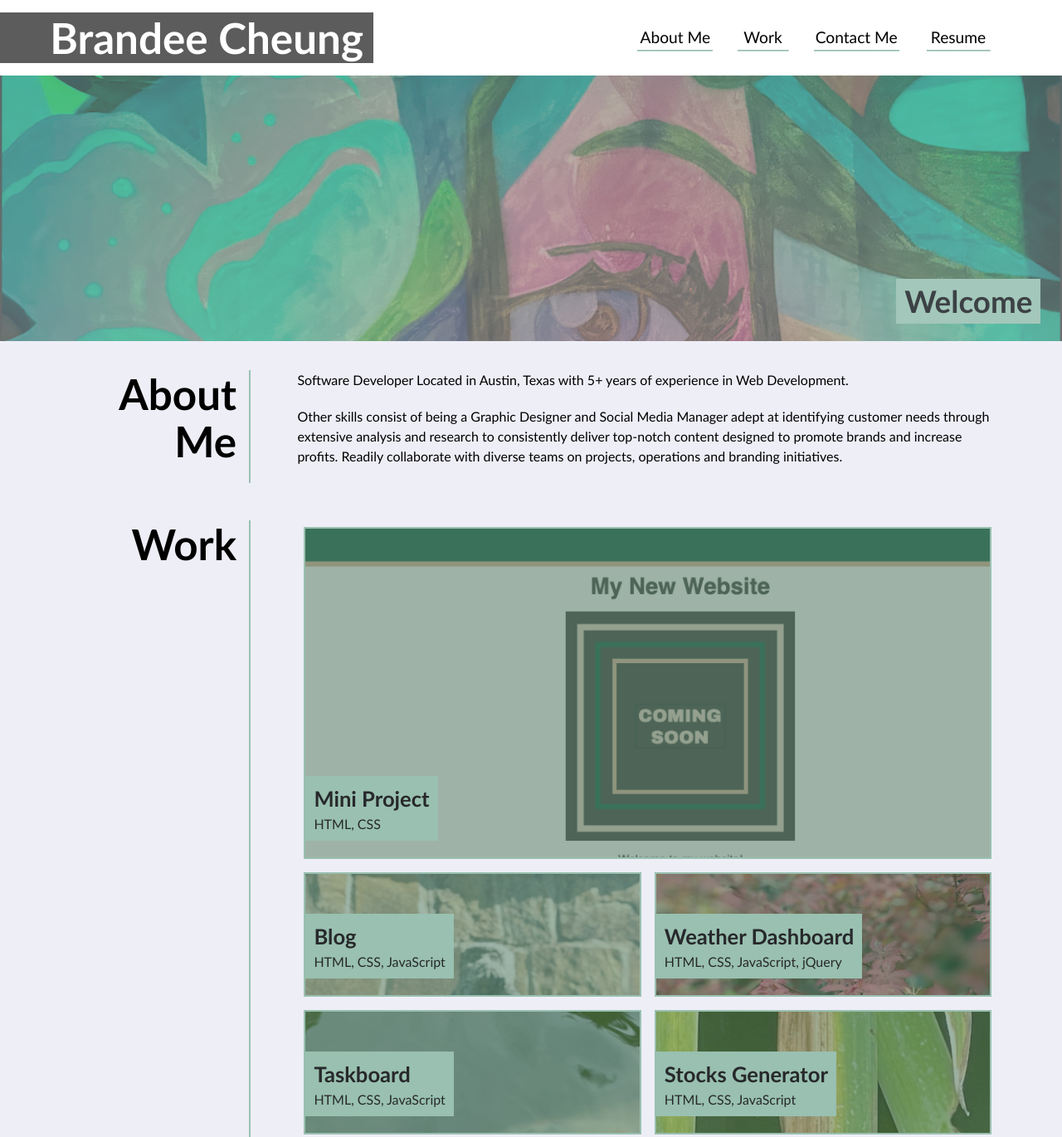
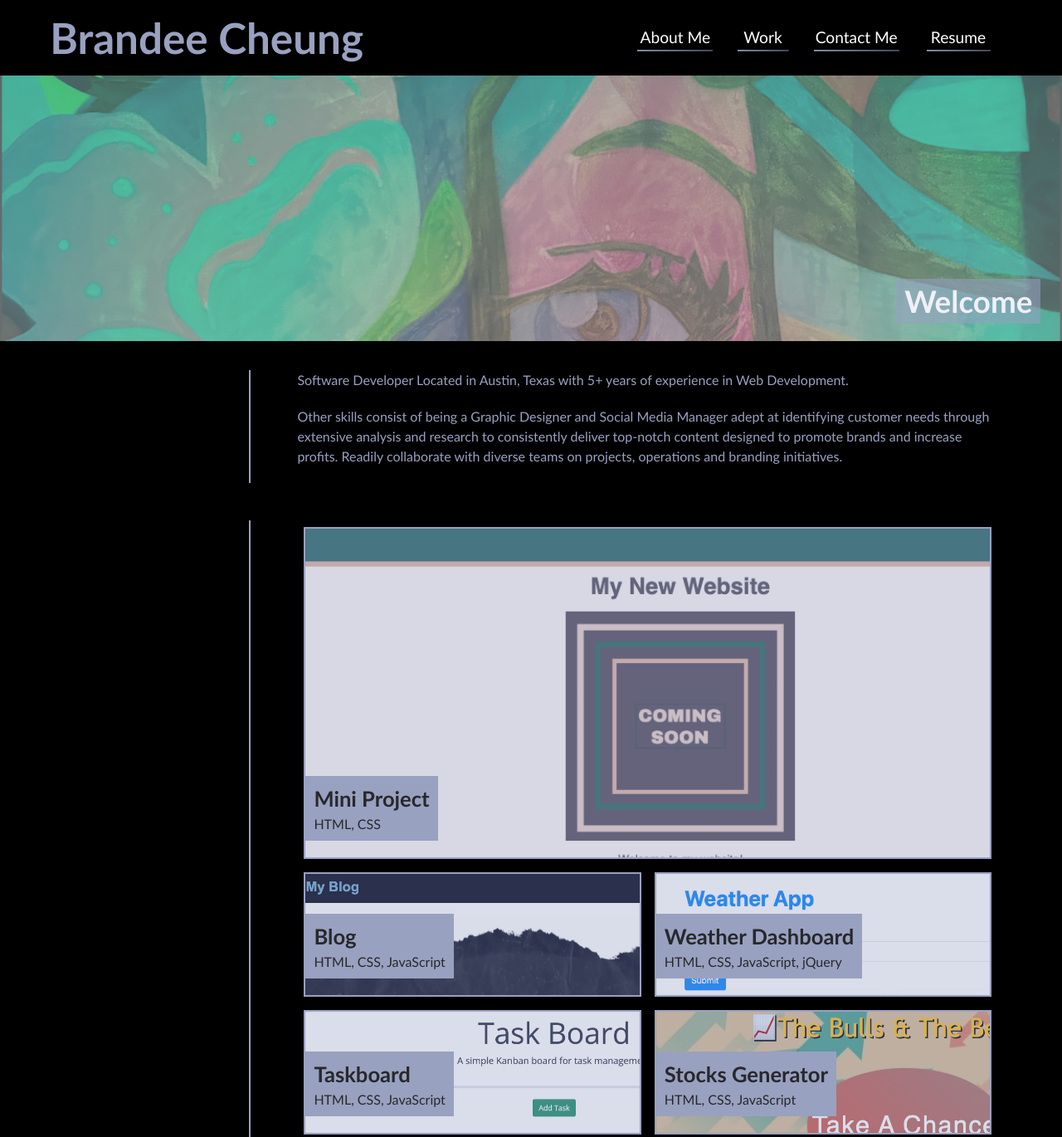
Before and after one commit to brandeecheung/PortfolioPage, a plain HTML site: page index.html in a window 1280 px wide. Shown: the top 1370 px of the page at 83% size. Drawn offline with Linux system fonts and the light colour scheme.

Commit message:
redo colors and add project screenshots

```diff
--- a/assets/css/style.css
+++ b/assets/css/style.css
@@ -4,8 +4,8 @@
 
 /* brand color palette */
 :root {
-  --primary: rgb(100, 128, 115);
-  --secondary: rgb(153, 192, 176);
+  --primary: rgba(139, 148, 185, 0.56);
+  --secondary: rgb(153, 161, 192);
   --tertiary: rgb(39, 40, 43);
   --dark: rgb(0, 0, 0);
   --light: rgba(238, 238, 247, 1);
@@ -17,7 +17,7 @@ body {
   padding: 0;
   font-family: 'Trebuchet MS', 'Lucida Sans Unicode', 'Lucida Grande', 'Lucida Sans', Arial, sans-serif;
   color: black;
-  background-color: var(--light);
+  background-color: var(--dark);
   line-height: 1.5;
 }
 
@@ -38,12 +38,12 @@ header {
   justify-content: space-between;
   flex-wrap: wrap;
   align-items: center;
-  background-color: rgb(255 255 255);
-  box-shadow: 0 5px 35px rgba(156, 211, 199, 0.4);
+  background-color: rgb(0, 0, 0);
+  box-shadow: 0 5px 35px rgba(112, 97, 130, 0.4);
 }
 
 header h1 {
-  color: rgb(255 255 255);
+  color: var(--secondary);
   background-color: rgba(0, 0, 0, 0.641);
   padding: 5px 1% 5px 5%;
   margin: 0;
@@ -65,9 +65,9 @@ nav {
 nav a {
   text-decoration: none;
   padding: 2px 15px;
-  color: black;
+  color: white;
   margin-right: 10px;
-  background-image: linear-gradient(270deg, var(--secondary) 0%, var(--secondary) 100%);
+  background-image: linear-gradient(270deg, var(--primary) 0%, var(--secondary) 100%);
   background-repeat: no-repeat;
   background-size: 80% 0.09em;
   background-position: bottom;
@@ -77,7 +77,7 @@ nav a {
 
 nav a:hover {
   background-size: 100% 100%;
-  color: var(--primary);
+  color: var(--light);
 }
 
 nav a:last-child {
@@ -140,8 +140,8 @@ main {
 }
 
 .hero-banner h2 {
-  --header-bg-color: var(--secondary);
-  --header-text-color: var(--tertiary);
+  --header-bg-color: var(--primary);
+  --header-text-color: var(--light);
 
   background-color: var(--header-bg-color);
   color: var(--header-text-color);
@@ -185,6 +185,7 @@ main {
 
 .page-section p {
   margin-bottom: 20px;
+  color: var(--secondary);
 }
 
 /* flex styles */
@@ -241,12 +242,11 @@ main {
 }
 
 .contact address a {
-  color: var(--tertiary);
+  color: var(--light);
   padding: 5px;
   text-decoration: none;
-  font-size: 1.3rem;
+  font-size: 1rem;
   font-style: normal;
-  background-image: linear-gradient(270deg, var(--primary) 0%, var(--primary) 100%);
   background-repeat: no-repeat;
   background-size: 100% 0.2em;
   background-position: bottom;
@@ -269,19 +269,19 @@ main {
 /* portfolio project images (my photography as placeholders) */
 
 .work1 {
-  background-image: url("../images/MyPhoto1.jpg");
+  background-image: url("../images/blogshot.png");
 }
 
 .work2 {
-  background-image: url("../images/MyPhoto2.jpg");
+  background-image: url("../images/weathershot.png");
 }
 
 .work3 {
-  background-image: url("../images/MyPhoto3.jpg");
+  background-image: url("../images/taskboardshot.png");
 }
 
 .work4 {
-  background-image: url("../images/MyPhoto4.jpg");
+  background-image: url("../images/stockshot.png");
 }
 
 
```
Also changed, not shown: assets/images/MyPhoto1.JPG (deleted), assets/images/MyPhoto2.JPG (deleted), assets/images/MyPhoto3.JPG (deleted), assets/images/MyPhoto4.JPG (deleted), assets/images/blogshot.png (added), assets/images/stockshot.png (added), assets/images/taskboardshot.png (added), assets/images/weathershot.png (added).
